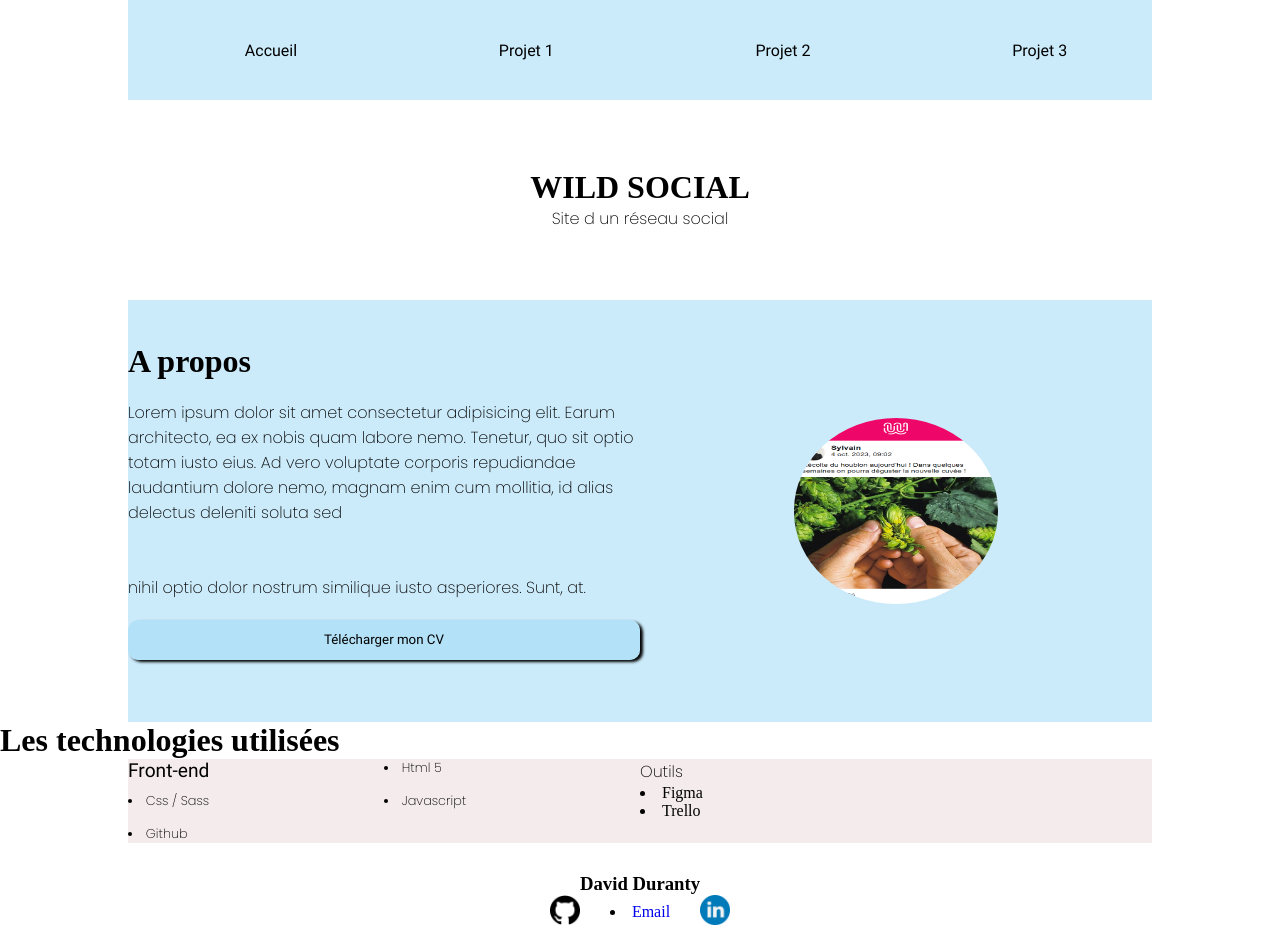
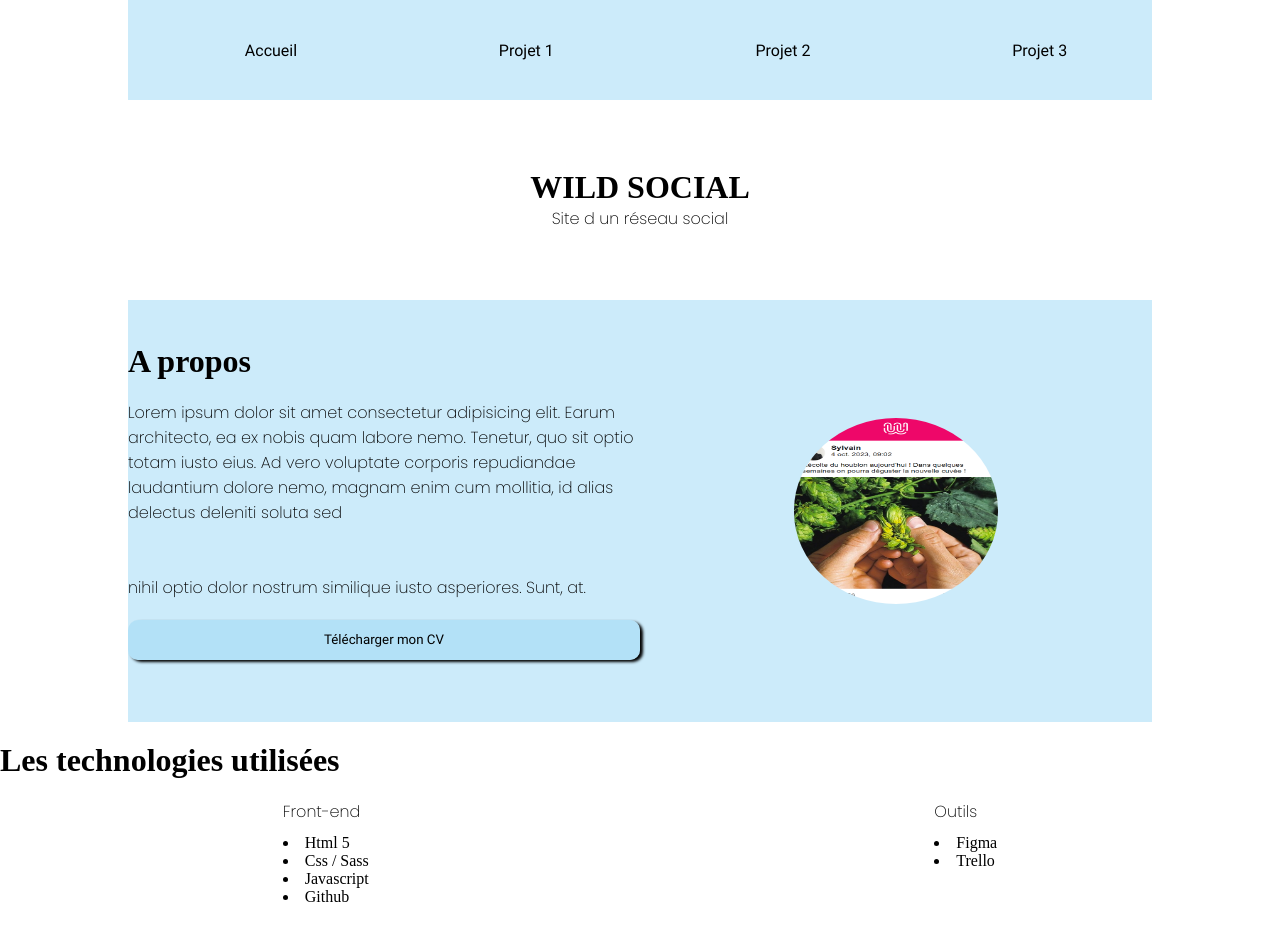
Before and after one commit to davidduranty/portfolio_Duranty_David, a React (Vite) app in the folder frontend/: page /project1 in a window 1280 px wide. Shown: the top 952 px of the page. Before the commit the page ends 929 px from the top, so only its background shows below. Built offline with nearby package versions, Linux system fonts and the light colour scheme.

Commit message:
add react action and scss

```diff
--- a/frontend/src/components/Technology/TechnologyProject1.jsx
+++ b/frontend/src/components/Technology/TechnologyProject1.jsx
@@ -1,17 +1,17 @@
 function TechnologyProject1() {
   return (
     <>
-      <h1>Les technologies utilisées</h1>
-      <div className="container-skills">
-        <div className="skills-container skills-project">
-          <p>Front-end</p>
+      <h1 className="title-tech">Les technologies utilisées</h1>
+      <div className="container-tech">
+        <div className="project-tech">
+          <p className="text-title">Front-end</p>
           <li>Html 5</li>
           <li>Css / Sass</li>
           <li>Javascript</li>
           <li>Github</li>
         </div>
-        <div className="tool-skills-container tools">
-          <p>Outils</p>
+        <div className="project-tech">
+          <p className="text-title">Outils</p>
           <li>Figma</li>
           <li>Trello</li>
         </div>
--- a/frontend/src/components/Technology/_technology.scss
+++ b/frontend/src/components/Technology/_technology.scss
@@ -0,0 +1,16 @@
+.title-tech {
+  margin-top: 20px;
+}
+.container-tech {
+  min-width: 100%;
+  min-height: 200px;
+  margin-top: 20px;
+  display: flex;
+  justify-content: space-around;
+
+  .project-tech {
+    p {
+      padding-bottom: 10px;
+    }
+  }
+}
```
